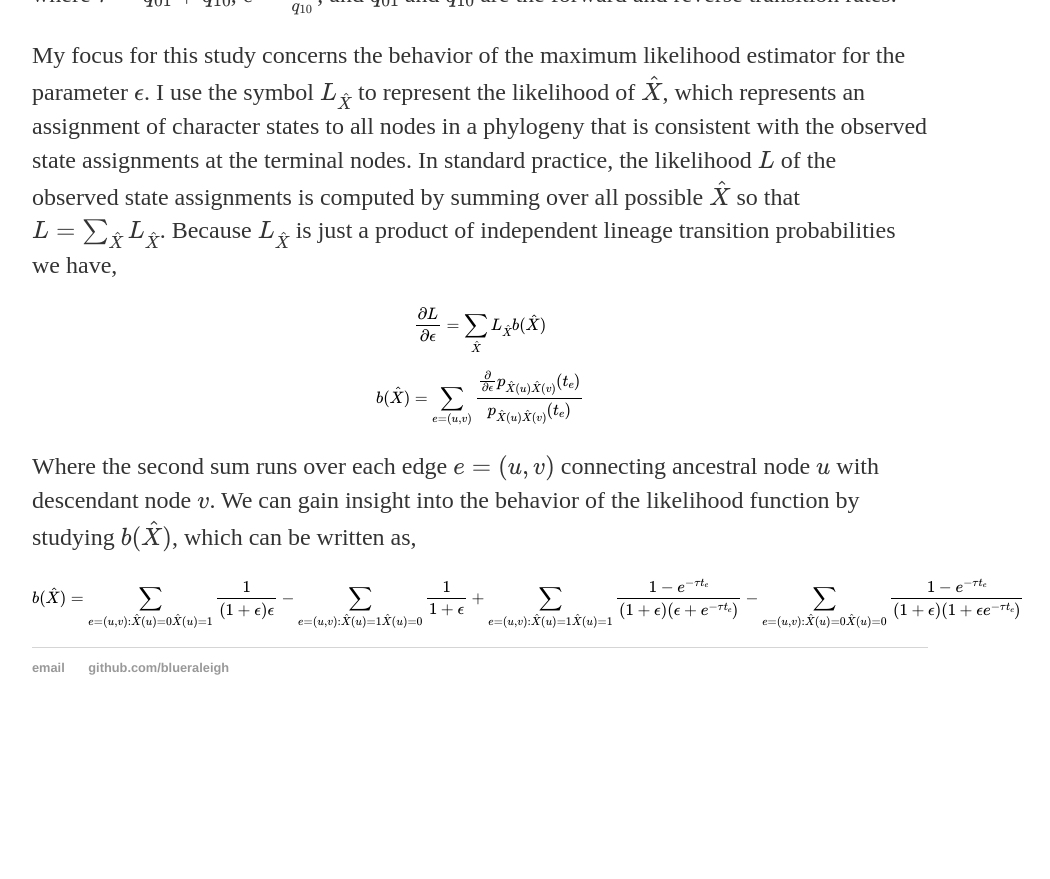
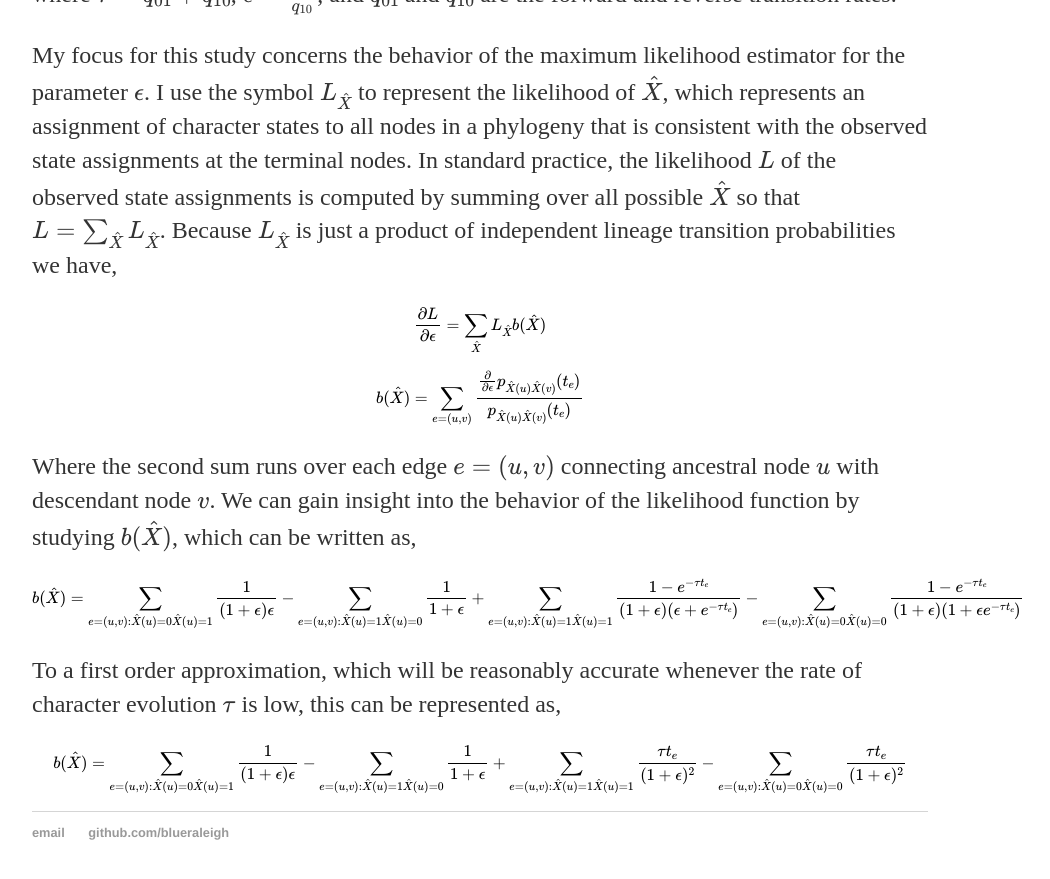
Before and after one commit to blueraleigh/blueraleigh.github.io, a Jekyll site: the page built from research/stasis/index.md, in a window 1280 px wide and 900 px high, scrolled down 1333 px. Shown: the top 879 px of the window, without its empty margins (160-1210 px from the left). Built offline with Jekyll 4.4.1, drawn with Linux system fonts in a browser that asks for light colours; formulas are drawn with MathJax 3; before the commit the page ends 2068 px from its top, so only the background shows below that.

Commit message:
Update research

```diff
--- a/research/stasis/index.md
+++ b/research/stasis/index.md
@@ -72,3 +72,10 @@ likelihood function by studying $$ b(\hat{X}) $$, which can be written as,
 $$
 b(\hat{X}) = \sum_{e=(u, v):\\\hat{X}(u)=0\\\hat{X}(u)=1}{\frac{1}{(1 + \epsilon)\epsilon}} - \sum_{e=(u, v):\\\hat{X}(u)=1\\\hat{X}(u)=0}{\frac{1}{1 + \epsilon}} + \sum_{e=(u, v):\\\hat{X}(u)=1\\\hat{X}(u)=1}{\frac{1 - e^{-\tau t_e}}{(1 + \epsilon)(\epsilon + e^{-\tau t_e})}} - \sum_{e=(u, v):\\\hat{X}(u)=0\\\hat{X}(u)=0}{\frac{1 - e^{-\tau t_e}}{(1 + \epsilon)(1 + \epsilon e^{-\tau t_e})}}
 $$
+
+To a first order approximation, which will be reasonably accurate whenever the
+rate of character evolution $$ \tau $$ is low, this can be represented as,
+
+$$
+b(\hat{X}) = \sum_{e=(u, v):\\\hat{X}(u)=0\\\hat{X}(u)=1}{\frac{1}{(1 + \epsilon)\epsilon}} - \sum_{e=(u, v):\\\hat{X}(u)=1\\\hat{X}(u)=0}{\frac{1}{1 + \epsilon}} + \sum_{e=(u, v):\\\hat{X}(u)=1\\\hat{X}(u)=1}{\frac{\tau t_e}{(1 + \epsilon)^2}} - \sum_{e=(u, v):\\\hat{X}(u)=0\\\hat{X}(u)=0}{\frac{\tau t_e}{(1 + \epsilon)^2}}
+$$
```
